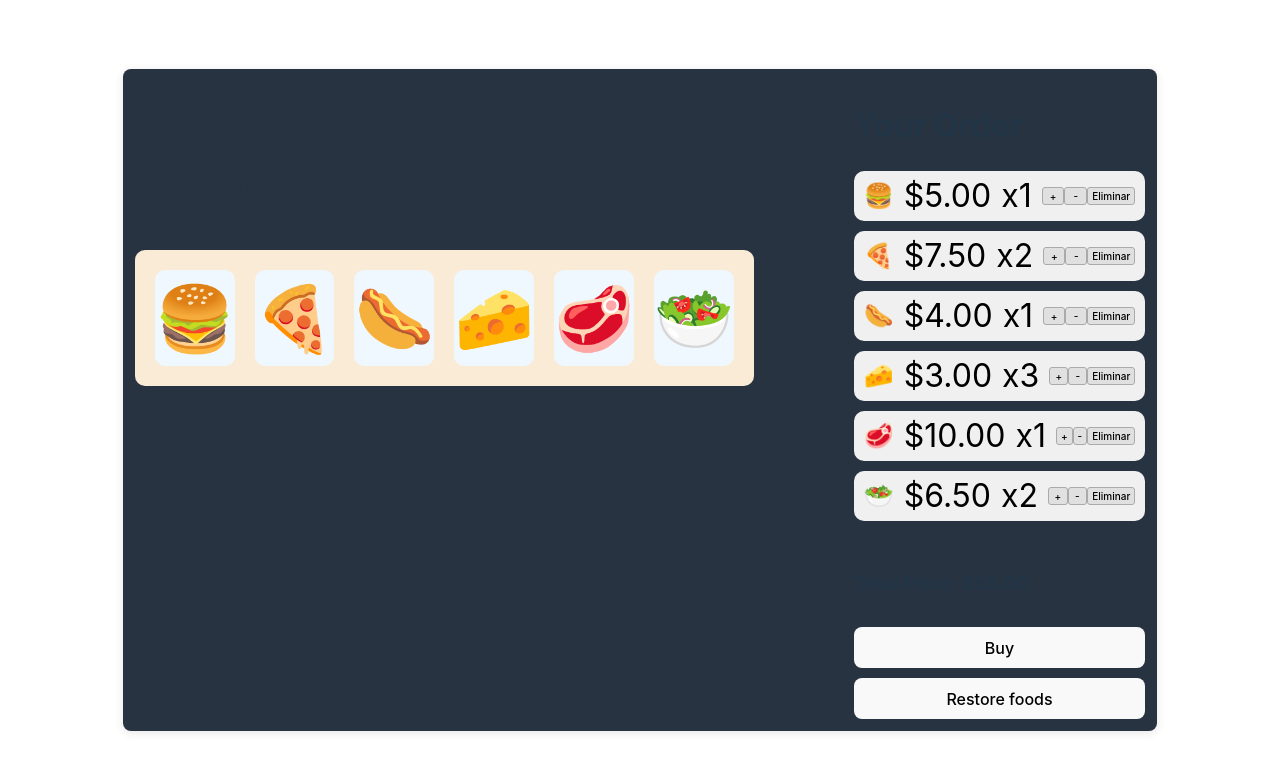
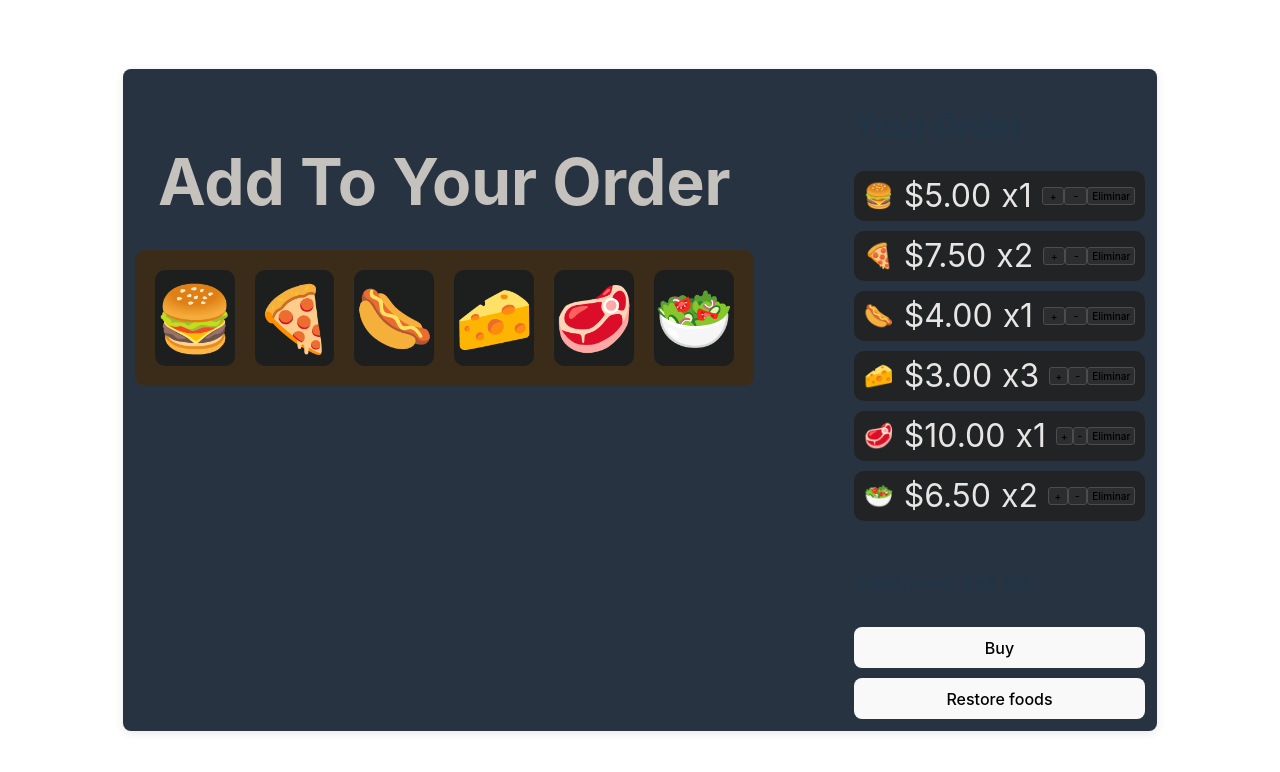
Before and after one commit to AgustinVelazquez0/Food_List_Front, a React (Vite) app: page / in a window 1280 px wide. Shown: the top 772 px of the page. Built offline with nearby package versions, Linux system fonts and the light colour scheme.

Commit message:
Latest commits buttoms

```diff
--- a/src/Components/LiFoods/LiFoods.module.css
+++ b/src/Components/LiFoods/LiFoods.module.css
@@ -12,7 +12,8 @@
 .foodItem {
   font-size: 2rem; /* Tamaño del ícono */
   padding: 10px;
-  background-color: #f0f0f0; /* Fondo de cada div pequeño */
+  background-color: rgb(33, 35, 36);
+  color: rgb(231, 230, 228);
   border-radius: 10px;
   display: flex;
   align-items: center;
@@ -20,7 +21,6 @@
   width: 100%; /* Se ajusta al ancho del contenedor padre */
   max-width: 500px; /* Ancho máximo para evitar que sea demasiado ancho en pantallas grandes */
   height: 50px;
-  color: black;
   box-sizing: border-box; /* Asegura que el padding no afecte el ancho total */
 }
 
@@ -57,7 +57,8 @@
   font-size: 10px; /* Tamaño de fuente más pequeño */
   cursor: pointer; /* Cambia el cursor al pasar por encima */
   border: 1px solid #aaa; /* Borde de los botones pequeños */
-  background-color: #e0e0e0; /* Color de fondo por defecto para botones pequeños */
+  border-color: rgb(74, 78, 79);
+  background-color: rgb(43, 45, 46);
   border-radius: 3px; /* Esquinas redondeadas */
 }
 
--- a/src/Components/PrincipalFoods/PrincipalFoods.module.css
+++ b/src/Components/PrincipalFoods/PrincipalFoods.module.css
@@ -1,6 +1,6 @@
 .foods {
   border-radius: 10px;
-  background-color: aliceblue;
+  background-color: rgb(29, 31, 31);
   font-size: 4rem; /* Cambia esto según tus necesidades */
   margin: 10px; /* Cambia esto según tus necesidades */
   display: flex; /* Asegura que los íconos se alineen correctamente */
@@ -9,7 +9,7 @@
 }
 
 .contenedorFoods {
-  background-color: antiquewhite;
+  background-color: rgb(59, 44, 26);
   display: flex; /* Asegúrate de que esta línea esté presente */
   flex-wrap: wrap;
   justify-content: center; /* Cambiado para centrar el contenido */
--- a/src/index.css
+++ b/src/index.css
@@ -38,7 +38,7 @@ body {
 h2 {
   font-size: 4rem; /* Tamaño de la fuente */
   text-align: center; /* Centrado */
-  color: #283341; /* Color */
+  color: rgb(197, 194, 190);
   margin-bottom: 20px; /* Espacio */
 }
 
```
Also changed, not shown: 2 other files (tests, documents, lock files or other folders).
